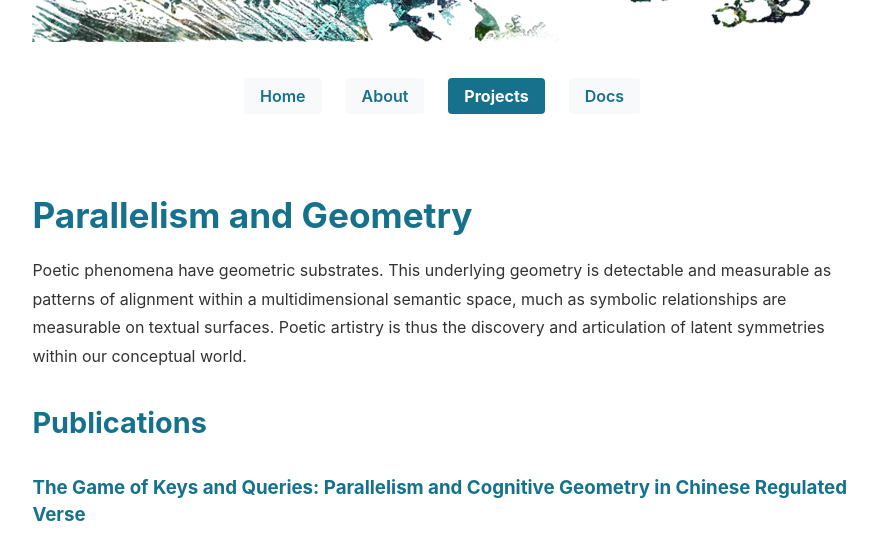
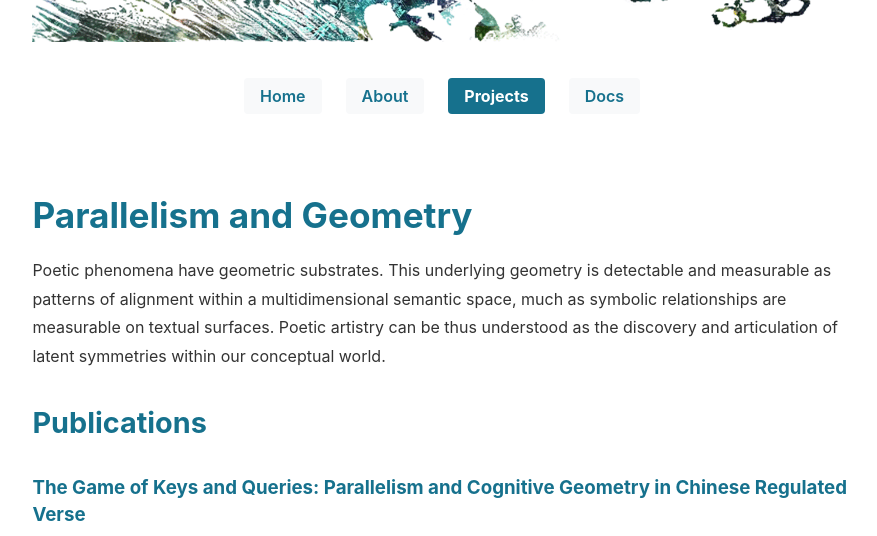
Before and after one commit to mcjkurz/qhchina, a Jekyll site: the page built from docs/projects/parallelism-geometry/index.md, in a window 1280 px wide and 900 px high, scrolled down 407 px, cut to the strip 0-536 px from the top of the window. Shown: the whole strip, without its empty margins (198-1075 px from the left). Built offline with Jekyll 4.4.1, drawn with Linux system fonts in a browser that asks for light colours.

Commit message:
quote update

```diff
--- a/docs/projects/parallelism-geometry/index.md
+++ b/docs/projects/parallelism-geometry/index.md
@@ -5,7 +5,7 @@ permalink: /projects/parallelism-geometry/
 ---
 # Parallelism and Geometry
 
-Poetic phenomena have geometric substrates. This underlying geometry is detectable and measurable as patterns of alignment within a multidimensional semantic space, much as symbolic relationships are measurable on textual surfaces. Poetic artistry is thus the discovery and articulation of latent symmetries within our conceptual world.
+Poetic phenomena have geometric substrates. This underlying geometry is detectable and measurable as patterns of alignment within a multidimensional semantic space, much as symbolic relationships are measurable on textual surfaces. Poetic artistry can be thus understood as the discovery and articulation of latent symmetries within our conceptual world.
 
 ## Publications
 
```
